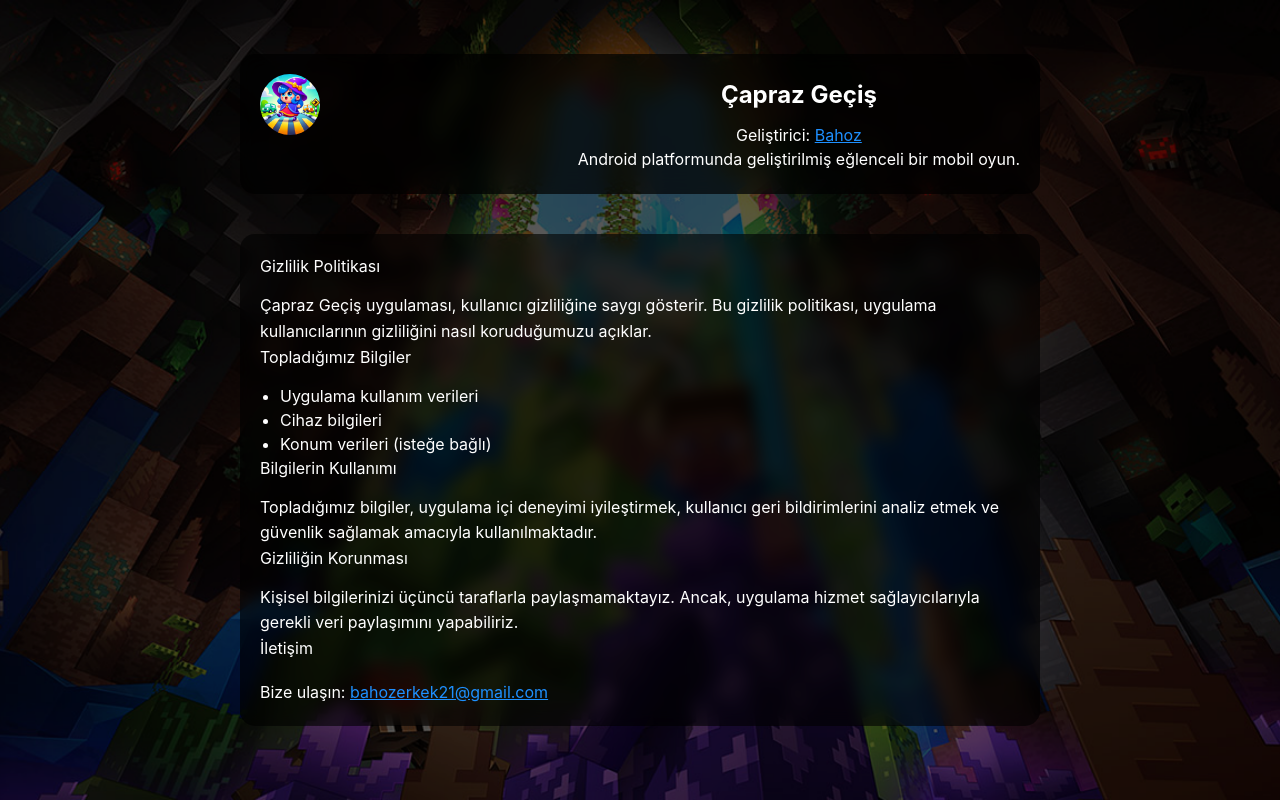
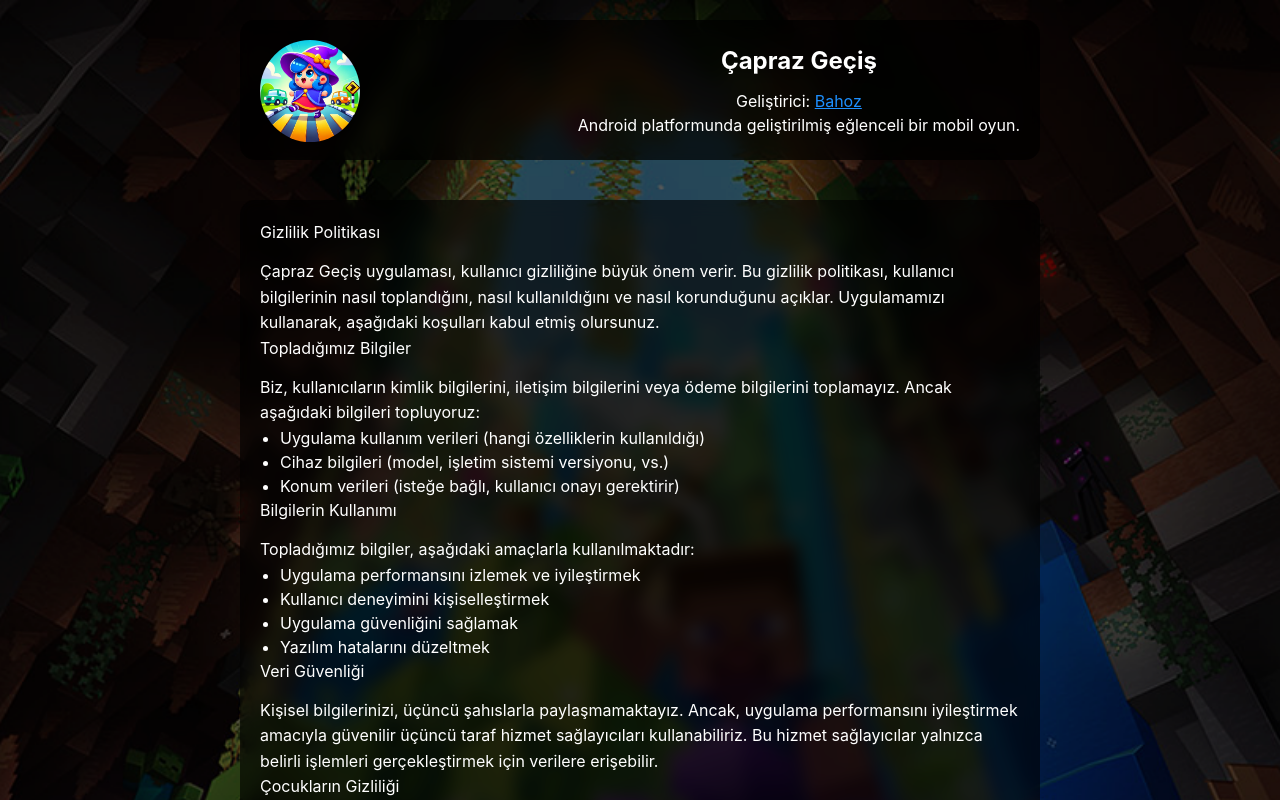
Before and after one commit to bahozzk/bahoz, a Next.js app: page /privacy in a window 1280 px wide. Shown: the top 800 px of the page. Built offline with nearby package versions, Linux system fonts and the light colour scheme.

Commit message:
Update privacy.tsx

```diff
--- a/pages/privacy.tsx
+++ b/pages/privacy.tsx
@@ -11,8 +11,8 @@ const PrivacyPolicyPage: React.FC = () => {
             <Image
               src="/assets/images/app-logo.png"
               alt="App Logo"
-              width={60}
-              height={60}
+              width={100} // Logo boyutunu büyütme
+              height={100}
               className="logo-image"
             />
           </div>
@@ -32,28 +32,58 @@ const PrivacyPolicyPage: React.FC = () => {
       <div className="privacy-policy">
         <h2>Gizlilik Politikası</h2>
         <p>
-          Çapraz Geçiş uygulaması, kullanıcı gizliliğine saygı gösterir. Bu
-          gizlilik politikası, uygulama kullanıcılarının gizliliğini nasıl
-          koruduğumuzu açıklar.
+          Çapraz Geçiş uygulaması, kullanıcı gizliliğine büyük önem verir. Bu
+          gizlilik politikası, kullanıcı bilgilerinin nasıl toplandığını, nasıl
+          kullanıldığını ve nasıl korunduğunu açıklar. Uygulamamızı kullanarak,
+          aşağıdaki koşulları kabul etmiş olursunuz.
         </p>
+
         <h3>Topladığımız Bilgiler</h3>
+        <p>
+          Biz, kullanıcıların kimlik bilgilerini, iletişim bilgilerini veya
+          ödeme bilgilerini toplamayız. Ancak aşağıdaki bilgileri topluyoruz:
+        </p>
         <ul>
-          <li>Uygulama kullanım verileri</li>
-          <li>Cihaz bilgileri</li>
-          <li>Konum verileri (isteğe bağlı)</li>
+          <li>Uygulama kullanım verileri (hangi özelliklerin kullanıldığı)</li>
+          <li>Cihaz bilgileri (model, işletim sistemi versiyonu, vs.)</li>
+          <li>Konum verileri (isteğe bağlı, kullanıcı onayı gerektirir)</li>
         </ul>
+
         <h3>Bilgilerin Kullanımı</h3>
         <p>
-          Topladığımız bilgiler, uygulama içi deneyimi iyileştirmek, kullanıcı
-          geri bildirimlerini analiz etmek ve güvenlik sağlamak amacıyla
-          kullanılmaktadır.
+          Topladığımız bilgiler, aşağıdaki amaçlarla kullanılmaktadır:
+        </p>
+        <ul>
+          <li>Uygulama performansını izlemek ve iyileştirmek</li>
+          <li>Kullanıcı deneyimini kişiselleştirmek</li>
+          <li>Uygulama güvenliğini sağlamak</li>
+          <li>Yazılım hatalarını düzeltmek</li>
+        </ul>
+
+        <h3>Veri Güvenliği</h3>
+        <p>
+          Kişisel bilgilerinizi, üçüncü şahıslarla paylaşmamaktayız. Ancak,
+          uygulama performansını iyileştirmek amacıyla güvenilir üçüncü taraf
+          hizmet sağlayıcıları kullanabiliriz. Bu hizmet sağlayıcılar yalnızca
+          belirli işlemleri gerçekleştirmek için verilere erişebilir.
         </p>
 
-        <h3>Gizliliğin Korunması</h3>
+        <h3>Çocukların Gizliliği</h3>
         <p>
-          Kişisel bilgilerinizi üçüncü taraflarla paylaşmamaktayız. Ancak,
-          uygulama hizmet sağlayıcılarıyla gerekli veri paylaşımını yapabiliriz.
+          Çapraz Geçiş uygulaması, 13 yaşından küçük çocuklardan bilerek
+          kişisel bilgi toplamaz. Eğer bir çocuğun kişisel bilgilerini
+          topladığımızı fark ederseniz, lütfen bizimle iletişime geçin ve
+          verileri derhal silmemiz için yardımcı olalım.
         </p>
+
+        <h3>Gizlilik Politikası Değişiklikleri</h3>
+        <p>
+          Gizlilik politikamızda zaman zaman değişiklikler yapabiliriz. Tüm
+          değişiklikler bu sayfada yayınlanacaktır ve yayınlandıktan sonra
+          geçerliliğe girecektir. Bu sayfayı düzenli olarak kontrol etmeniz
+          önemlidir.
+        </p>
+
         <h3>İletişim</h3>
         <p className="contact-info">
           Bize ulaşın:{" "}
```
